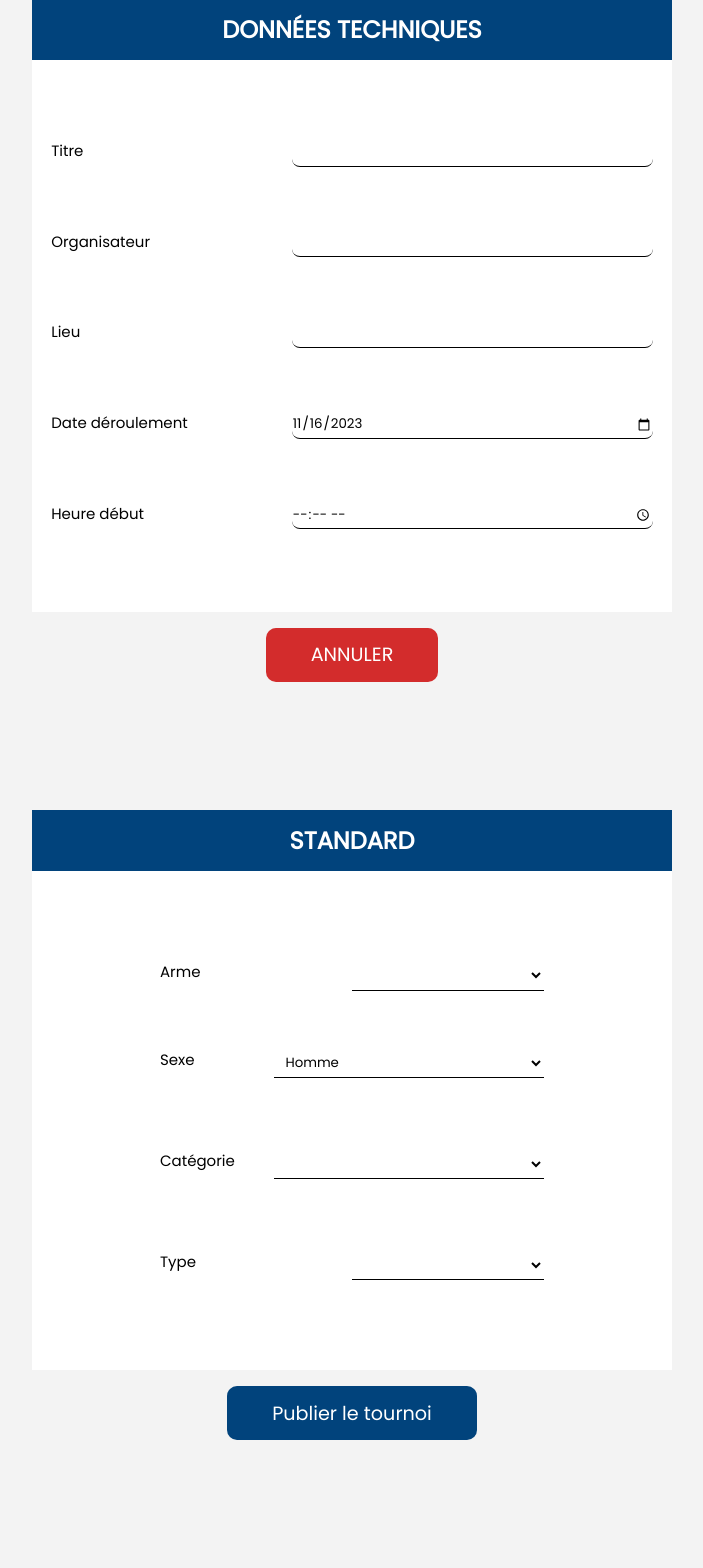
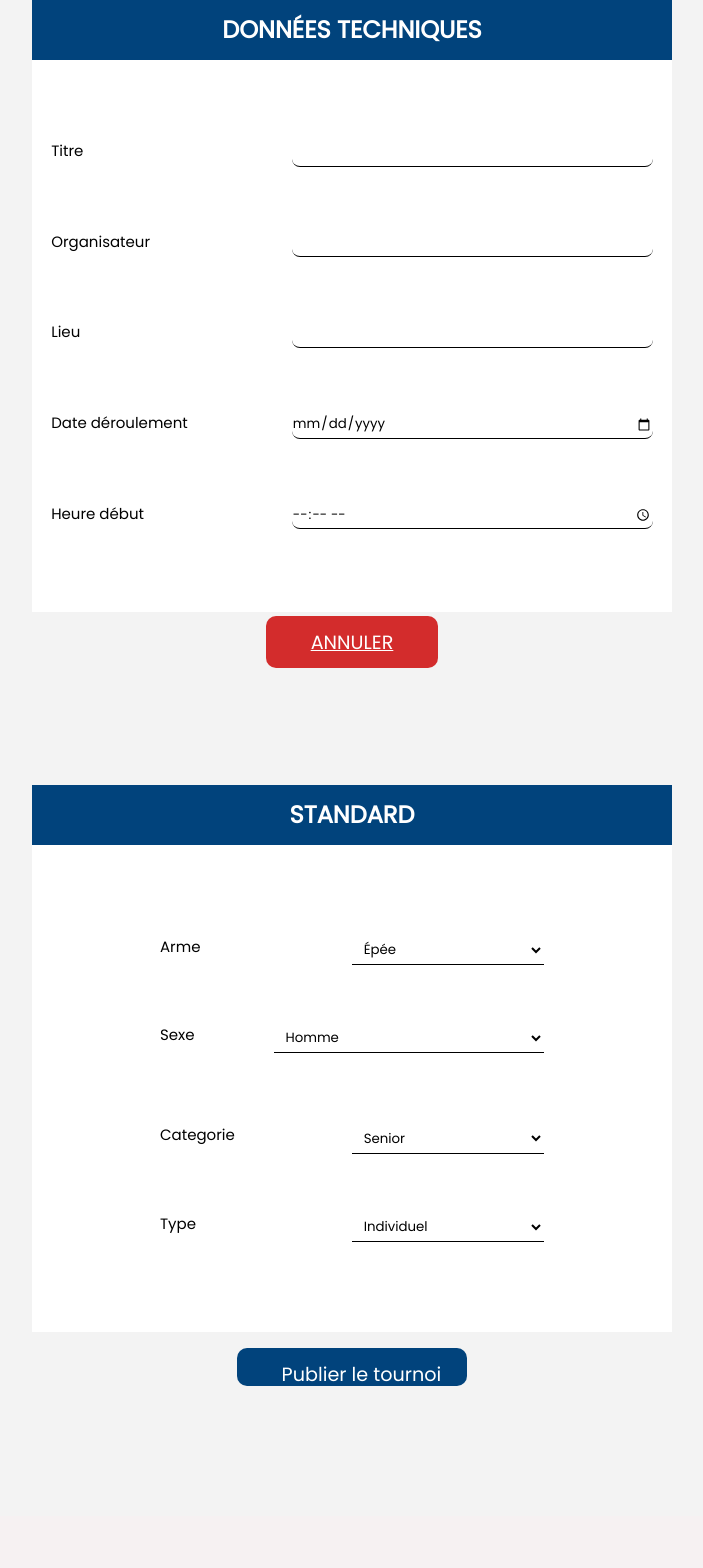
Before and after one commit to araviart/COMP_ESCRIME, a Flask app: page /ajout-comp in a window 1280 px wide; the page is wider, and only the part inside the window is pictured. Shown: the part 388-1956 px from the top of that part, without its empty margins (288-991 px from the left). After the commit the page ends 1774 px from the top of that part, so only its background shows below. Run offline with Flask 3, Linux system fonts and the light colour scheme; lists and menus that the app fills with data are empty; some libraries are stand-ins or nearby versions.

Commit message:
implementation backend ajout competition

```diff
--- a/appli/models.py
+++ b/appli/models.py
@@ -83,7 +83,7 @@
     sexeComp = db.Column(db.String(1), nullable=False)
     estIndividuelle = db.Column(db.Boolean, nullable=False)
 
-    def __init__(self, id_comp, lieu, saison, categorie, arme, nom_comp, desc_comp, date_comp, heure_comp, sexe_comp, est_individuelle):
+    def init(self, id_comp, lieu, saison, categorie, arme, nom_comp, desc_comp, date_comp, heure_comp, sexe_comp, est_individuelle):
         self._id_comp = id_comp
         self._lieu = lieu
         self._saison = saison
--- a/appli/templates/ajout-comp.html
+++ b/appli/templates/ajout-comp.html
@@ -16,6 +16,9 @@
     <img class="fleche-bar" src="static/img/fleche.png" alt="fleche" />
     <a href="url">Classement Final</a>
   </div>
+  <form method='POST'>
+    {{ form.hidden_tag() }}
+
     <div class="center">
       <div class="left-form">
         <div class="test">
@@ -24,31 +27,27 @@
           </div>
           <div class="partie-input">
             <div class="label-input">
-            <label for="title">Titre</label>
-            <input type="text" id="titre" name="titre" maxlength="12" required />
+              {{ form.titre.label(class='label') }} {{ form.titre(class='input') }}
             </div>
             <div class="label-input">
-            <label for="title">Organisateur</label>
-            <input type="text" id="Organisateur" name="organisateur" maxlength="12" required />
+              {{ form.organisateur.label(class='label') }} {{ form.organisateur(class='input') }}
             </div>
             <div class="label-input">
-            <label for="title">Lieu</label>
-            <input type="text" id="lieu" name="lieu" />
+              {{ form.lieu.label(class='label') }} {{ form.lieu(class='input') }}
             </div>
             <div class="label-input">
-            <label for="title">Date déroulement</label>
-            <input type="date" id="deroulement" name="date-deroulement" value="2023-11-16" min="2023-11-16" />
+              {{ form.date_deroulement.label(class='label') }} {{ form.date_deroulement(class='input') }}
             </div>
             <div class="label-input">
-            <label for="appt">Heure début</label>
-            <input type="time" id="appt" name="appt" min="09:00" max="18:00" required />
+              {{ form.heure_debut.label(class='label') }} {{ form.heure_debut(class='input') }}
             </div>
           </div>
         </div>
         <div class="bouton-annuler">
-        <button class="btn-annuler">ANNULER</button>
+          <a href="{{ url_for('home_default') }}" class="btn-annuler">ANNULER</a>
         </div>
       </div>
+
       <div class="right-form">
         <div class="test">
           <div class="titre-formulaire">
@@ -56,42 +55,23 @@
           </div>
           <div class="partie-input-droite">
             <div class="combox-box comb-arme">
-            <label for="arme">Arme</label>
-            <select name="arme" id="arme">
-              {% for arme in listeArmes %}
-                <option value="{{ arme }}">{{ arme }}</option>
-              {% endfor %}
-            </select>
+              {{ form.arme.label(class='label') }} {{ form.arme(class='select') }}
             </div>
             <div class="combox-box comb-arme">
-            <label for="sexe">Sexe</label>
-            <select name="sexe" id="sexe">
-              <option value="homme">Homme</option>
-              <option value="femme">Femme</option>
-            </select>
+              {{ form.sexe.label(class='label') }} {{ form.sexe(class='select') }}
             </div>
             <div class="combox-box comb-cate">
-            <label for="categorie">Catégorie</label>
-            <select name="categorie" id="sexe">
-              {% for categorie in listeCategories %}
-                <option value="{{ categorie }}">{{ categorie }}</option>
-              {% endfor %}
-            </select>
+              {{ form.categorie.label(class='label') }} {{ form.categorie(class='select') }}
             </div>
             <div class="combox-box comb-type">
-            <label for="type">Type</label>
-            <select name="type" id="type">
-              {% for typeM in listeTypeMatch %}
-                <option value="{{ typeM }}">{{ typeM }}</option>
-              {% endfor %}
-            </select>
+              {{ form.type_comp.label(class='label') }} {{ form.type_comp(class='select') }}
             </div>
-
           </div>
         </div>
         <div class="bouton-publier">
-        <button class="btn-publier">Publier le tournoi</button>
+          {{ form.submit(class='btn-publier') }}
         </div>
       </div>
     </div>
+  </form>
 {% endblock %}
--- a/appli/templates/base.html
+++ b/appli/templates/base.html
@@ -30,7 +30,7 @@
           <img src="{{ url_for('static', filename='img/logo.png') }}" alt="logo" />
           <ul>
             <li><a href="{{ url_for('home_default')}}">Accueil</a></li>
-            <li><a href="{{ url_for('ajout_comp_page')}}">Ajouter un tournoi</a></li>
+            <li><a href="{{ url_for('ajout_comp')}}">Ajouter un tournoi</a></li>
             <li><a href="{{ url_for('liste_adherents_def')}}">Liste adhérents</a></li>
             <li><a href="{{ url_for('home_default')}}">Liste compétitions</a></li>
           </ul>
--- a/appli/views.py
+++ b/appli/views.py
@@ -1,10 +1,10 @@
 from .app import app, db
 import math
 from flask import render_template, url_for, redirect, request, flash
-from .models import Competition, User, get_sample, get_categories, get_armes, get_nb_participants,filtrer_competitions, get_adherents, filtrer_adherent, Escrimeur, dernier_escrimeur_id
+from .models import Arme, Categorie, Competition, Lieu, Saison, User, get_sample, get_categories, get_armes, get_nb_participants,filtrer_competitions, get_adherents, filtrer_adherent, Escrimeur, dernier_escrimeur_id
 from flask_wtf import FlaskForm
 from wtforms.validators import DataRequired
-from wtforms import StringField, PasswordField
+from wtforms import BooleanField, DateField, SelectField, StringField, PasswordField, SubmitField, TimeField
 from hashlib import sha256
 from flask_login import login_user, logout_user, current_user
 
@@ -28,6 +28,19 @@
     email = StringField('email', validators=[DataRequired()])
     password = PasswordField('password', validators=[DataRequired()])
     comfirm_password = PasswordField('comfirm_password', validators=[DataRequired()])
+
+class CompetitionForm(FlaskForm):
+    titre = StringField('Titre', validators=[DataRequired()])
+    organisateur = StringField('Organisateur', validators=[DataRequired()])
+    lieu = StringField("Lieu", validators=[DataRequired()])
+    date_deroulement = DateField('Date déroulement', format='%Y-%m-%d', validators=[DataRequired()])
+    heure_debut = TimeField('Heure début', format='%H:%M', validators=[DataRequired()])
+    arme = SelectField('Arme', choices=[('epee', 'Épée'), ('fleuret', 'Fleuret'), ('sabre', 'Sabre')])
+    sexe = SelectField('Sexe', choices=[('homme', 'Homme'), ('femme', 'Femme')])
+    categorie = SelectField('Categorie', choices=[('senior', 'Senior'), ('u13', 'U13'), ('cadet', 'Cadet'), ('u15', 'U15'), ('u17', 'U17'), ('u20', 'U20'), ('v1', 'V1'), ('v2', 'V2'), ('v3', 'V3'), ('v4', 'V4')])
+    type_comp = SelectField('Type', choices=[('individuel', 'Individuel'), ('equipe', 'Équipe')])
+    est_publie = BooleanField('Publier le tournoi')
+    submit = SubmitField('Publier le tournoi')
 
 class EditUserForm(FlaskForm):
     newpsswd = PasswordField("Nouveau mot de passe")
@@ -75,7 +88,7 @@
     if user:
         login_user(user)
         # return redirect(url_for("home_default"))
-        return redirect(url_for("ajout_comp_page"))
+        return redirect(url_for("ajout_comp"))
     else:
         flash("Mot de passe incorrect", "error")
     return render_template("Login.html", form=f)
@@ -131,10 +144,6 @@
 @app.route('/home/')
 def home_default():
     return home_def(5)
-
-@app.route("/ajout-comp")
-def ajout_comp_page():
-    return render_template("ajout-comp.html")
 
 @app.route("/test_popup/")
 def test_popup():
@@ -263,3 +272,33 @@
         items=items,
         page=page,
         total_pages=total_pages)
+
+@app.route('/ajout-comp', methods=['GET', 'POST'])
+def ajout_comp():
+    form = CompetitionForm()
+
+    if form.validate_on_submit():
+        lieu = Lieu.query.filter_by(nomLieu=form.lieu.data).first()
+
+        if lieu is None:
+            # si le lieu existe pas on le crée avec un id auto incrémenté et le reste des colonnes vides
+            # à voir après si l'on gère ces colonnes avec de nouveaux champs ou une API qui autocomplète les
+            # champs en fonction du nom du lieu
+            lieu = Lieu(nom_lieu=form.lieu.data, ville_lieu="", code_postal_lieu=0, adresse_lieu="")
+            db.session.add(lieu)
+            db.session.commit()
+        competition = Competition(idLieu=lieu.idLieu,
+                                  idSaison=Saison.query.get(1).idSaison,
+                                  idCat=getattr(Categorie.query.filter_by(nomCategorie=form.categorie.data).first(), 'idCat', None),
+                                  idArme=getattr(Arme.query.filter_by(nomArme=form.arme.data).first(), 'idArme', None),
+                                  nomComp=form.titre.data,
+                                  descComp=f"Competition organisée par {form.organisateur.data}",
+                                  dateComp=form.date_deroulement.data,
+                                  heureComp=form.heure_debut.data,
+                                  sexeComp=form.sexe.data[:1],
+                                  estIndividuelle=form.type_comp.data == 'individuel')
+        db.session.add(competition)
+        db.session.commit()
+        flash('La compétition a été ajoutée avec succès')
+        return redirect(url_for('home'))
+    return render_template('ajout-comp.html', form=form)
```
Lines whose indentation alone changed are shown as unchanged.
